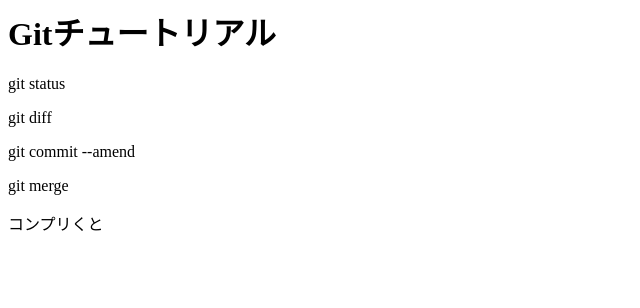
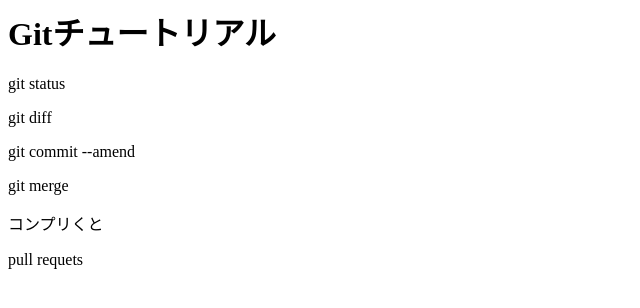
Before and after one commit to kaori-moriyasu/git_tutorial, a plain HTML site: page index.html in a window 1280 px wide. Shown: the whole page, without its empty margins (0-640 px from the left). Drawn offline with Linux system fonts and the light colour scheme.

Commit message:
pull requestを追記

```diff
--- a/index.html
+++ b/index.html
@@ -4,3 +4,4 @@
 <p>git commit --amend</p>
 <p>git merge</p>
 <p>コンプリくと</p>
+<p>pull requets</p>
```
